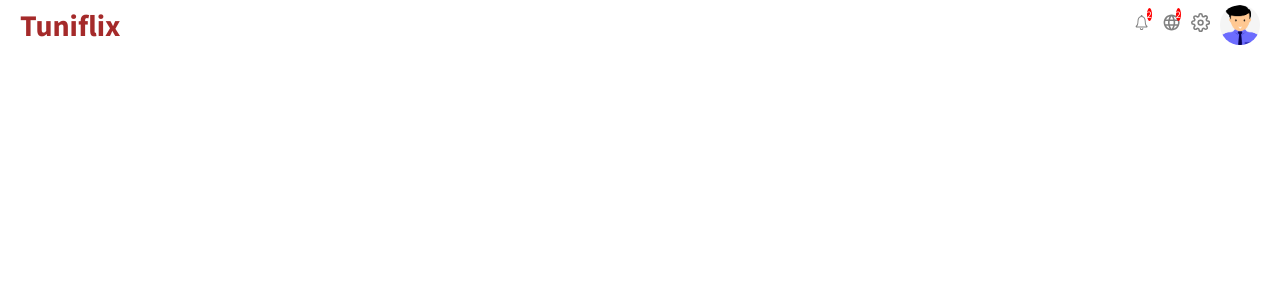
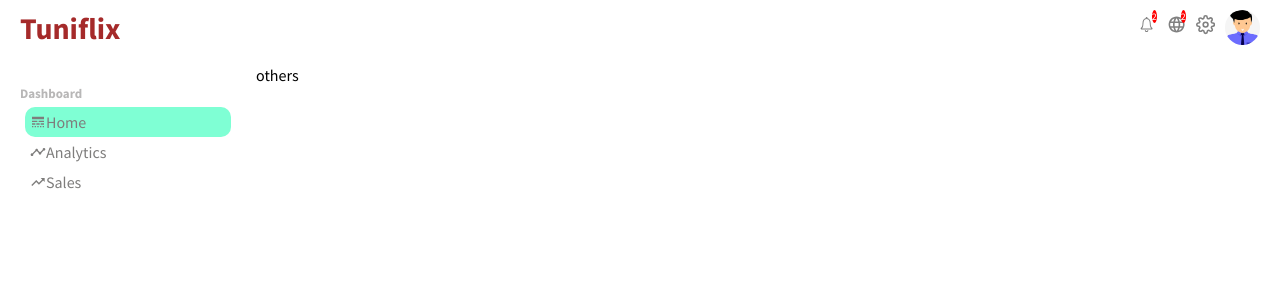
Before and after one commit to baraaj/TuniFlix_admin, a React (Create React App) app: page / in a window 1280 px wide. Shown: the top 300 px of the page. Built offline with nearby package versions, Linux system fonts and the light colour scheme.

Commit message:
f3 commit

```diff
--- a/src/App.js
+++ b/src/App.js
@@ -5,10 +5,11 @@ import Sidebar from './components/sidebar/Sidebar';
 
 function App() {
   return (
-    <div className="App">
+    <div >
      <Topbar />
      <div className='container'>
       <Sidebar />
+      <div className='others'>others</div>
      </div>
     </div>
   );
--- a/src/app.css
+++ b/src/app.css
@@ -1,3 +1,6 @@
 .container{
   display:flex;
 }
+.others{
+  flex: 4;
+}
--- a/src/components/sidebar/Sidebar.js
+++ b/src/components/sidebar/Sidebar.js
@@ -1,9 +1,25 @@
 import React from 'react';
-
+import './sidebar.css';
+import {MdLineStyle,MdTimeline,MdTrendingUp} from 'react-icons/md';
 const Sidebar = () => {
     return (
-        <div>
-
+        <div className='sidebar'>
+            <div className='sidebarWrapper'>
+            <div className='sidebarMenu'>
+                <h3 className='sidebarTitle'>Dashboard</h3>
+                <ul className='sidebarList'>
+                <li className='sidebarListItem active'>
+                    <MdLineStyle className='sidebarIcon' /> Home
+                    </li>
+                    <li className='sidebarListItem'>
+                    <MdTimeline className='sidebarIcon'/> Analytics
+                    </li>
+                    <li className='sidebarListItem'>
+                    <MdTrendingUp className='sidebarIcon' /> Sales
+                    </li>
+                </ul>
+            </div>
+            </div>
         </div>
     );
 }
--- a/src/components/sidebar/sidebar.css
+++ b/src/components/sidebar/sidebar.css
@@ -0,0 +1,34 @@
+.sidebar{
+    flex:1;
+    height: calc(100vh-50px);
+    background-color: white;
+    position: sticky;
+    top:50px;
+
+}
+.sidebarList{
+ list-style: none;
+ padding: 5px;
+}
+.sidebarWrapper{
+    padding: 20px;
+    color: rgb(126, 125, 124);
+}
+.sidebarMenu{
+    margin-bottom: 0px;
+}
+.sidebarTitle{
+    font-size: 13px;
+    color: rgb(184, 183, 183);
+}
+.sidebarListItem{
+    padding: 5px;
+    cursor: pointer;
+    display: flex;
+    align-items: center;
+    border-radius: 10px;
+}
+.sidebarListItem.active,
+.sidebarListItem:hover{
+    background-color: aquamarine;
+}
--- a/src/components/topbar/topbar.css
+++ b/src/components/topbar/topbar.css
@@ -1,6 +1,6 @@
 .topbar{
     width: 100%;
-    height: 100px;
+    height:50px;
     background-color: rgb(255, 255, 255);
    position: sticky;
    top:0;
@@ -12,6 +12,7 @@
    height: 50%;
   justify-content: space-between;
   padding: 0px 20px;
+ margin:15px 0px;
 }
 .logo{
     cursor: pointer;
@@ -43,8 +44,8 @@
     align-items: center;
 }
 .topAvatar{
-    width: 40px;
-    height: 40px;
+    width: 35px;
+    height: 35px;
     border-radius: 50%;
     cursor: pointer;
 }
```
